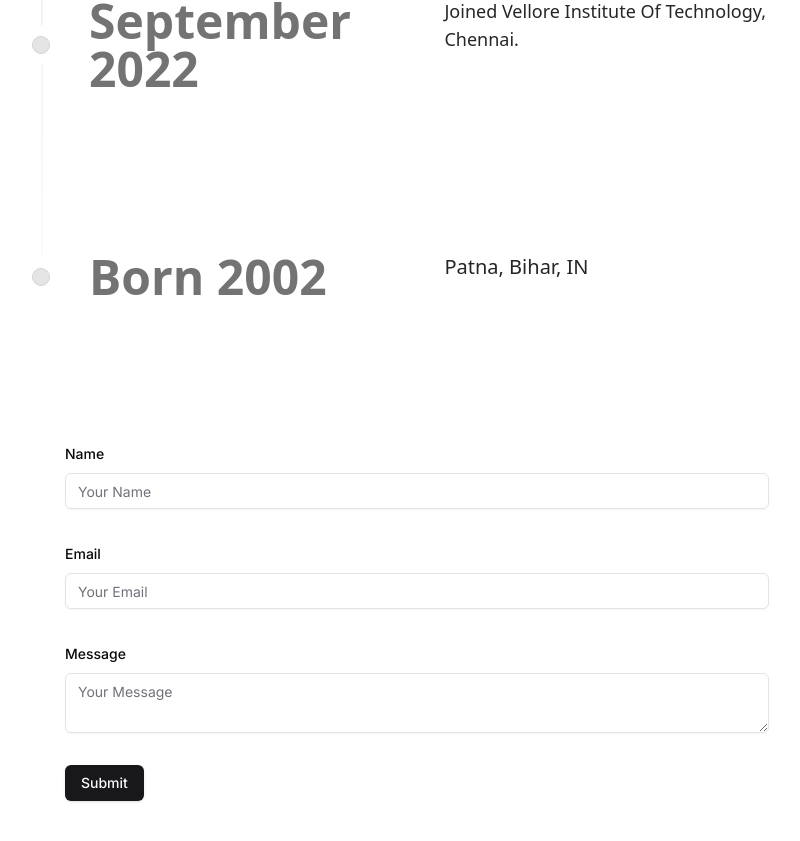
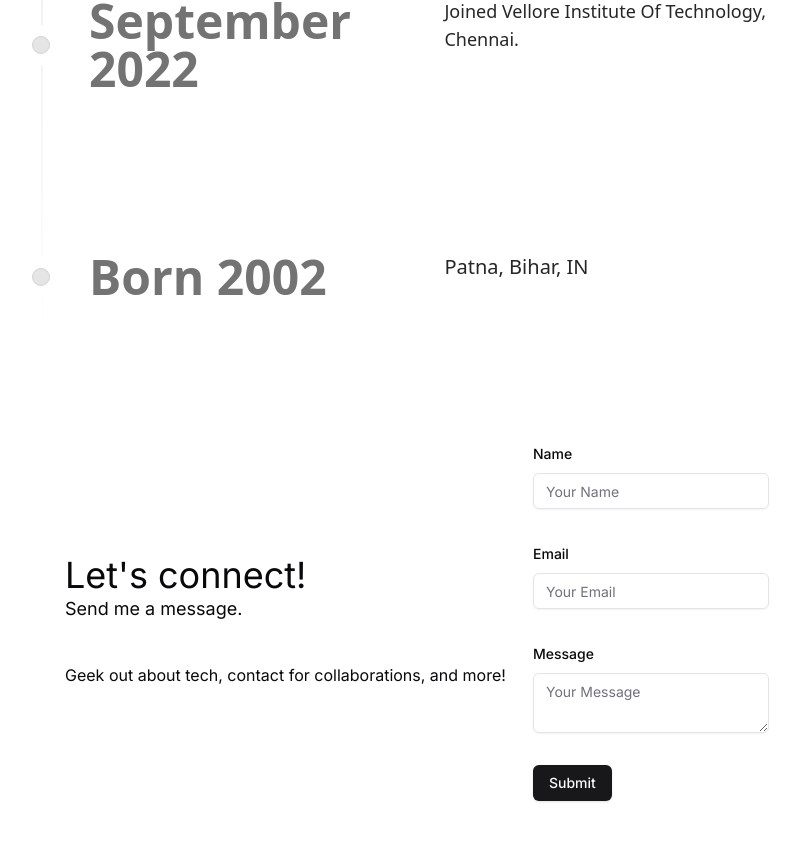
Before and after one commit to SKumr20/portfolio-v1, a Next.js app: page / in a window 1280 px wide. Shown: the part 1941-2782 px from the top of the page, without its empty margins (223-1023 px from the left). Built offline with nearby package versions, Linux system fonts and the light colour scheme.

Commit message:
Add Form ContactArea

```diff
--- a/src/app/page.jsx
+++ b/src/app/page.jsx
@@ -1,14 +1,13 @@
 import Hero from "@/components/Hero";
 import { HomeTimeline } from "@/components/ui/HomeTimeline";
-import Contact from "@/components/Contact";
-
+import ContactArea from "@/components/ContactArea";
 export default function Home() {
   return (
     <>
       <div >
         <Hero />
         <HomeTimeline />
-        <Contact />
+        <ContactArea />
       </div>
     </>
   );
--- a/src/components/Contact.jsx
+++ b/src/components/Contact.jsx
@@ -61,7 +61,7 @@ const Contact = () => {
   };
 
   return (
-    <div className="mx-6 md:mx-60 p-12">
+    <div>
         <Form {...form}>
         <form onSubmit={form.handleSubmit(handleSubmit)} className="space-y-8">
             {/* Name Field */}
--- /dev/null
+++ b/src/components/ContactArea.jsx
@@ -0,0 +1,16 @@
+import Contact from "./Contact"
+
+const ContactArea = () => {
+  return (
+    <div className="flex flex-col md:flex-row justify-between items-center p-12 mx-6 md:mx-60 gap-6">
+        <div className="flex flex-col justify-between align-top" >
+            <h2 className="text-xl md:text-4xl">Let's connect!</h2>
+            <h2 className="text-lg mb-10">Send me a message.</h2>
+            <p>Geek out about tech, contact for collaborations, and more!</p>
+        </div>
+        <Contact />
+    </div>
+  )
+}
+
+export default ContactArea
```
